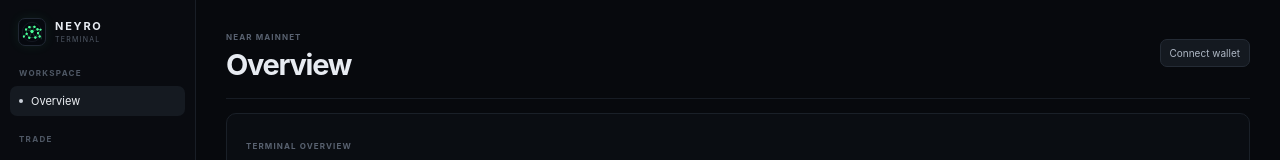
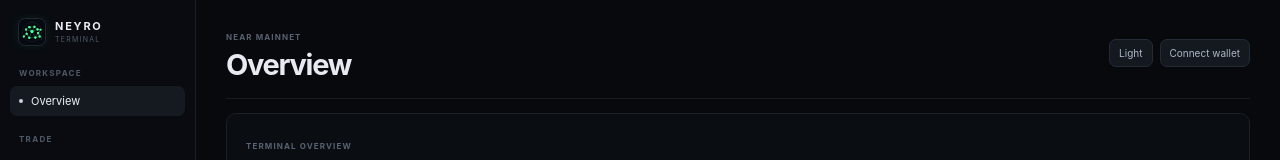
Before and after one commit to rhynox-ui/Neyro, a React (Vite) app in the folder web/: page / in a window 1280 px wide. Shown: the top 160 px of the page. Built offline with nearby package versions, Linux system fonts and the light colour scheme.

Commit message:
feat(web): add persistent light mode toggle

```diff
--- a/web/src/main.tsx
+++ b/web/src/main.tsx
@@ -246,6 +246,13 @@ async function parseFile(
 
 function App() {
   const [activeView, setActiveView] = useState("Overview");
+  const [theme, setTheme] = useState<"dark" | "light">(() => {
+    try {
+      return localStorage.getItem("neyro-theme") === "light" ? "light" : "dark";
+    } catch {
+      return "dark";
+    }
+  });
   const [wallet, setWallet] = useState<WebWalletConnector | null>(null);
   const [accountId, setAccountId] = useState("");
   const [walletBusy, setWalletBusy] = useState(false);
@@ -268,6 +275,11 @@ function App() {
   const [campaigns, setCampaigns] = useState<Campaign[]>([]);
 
   const campaignStore = useMemo(() => new IndexedDbCampaignStore(), []);
+
+  useEffect(() => {
+    document.documentElement.dataset.theme = theme;
+    try { localStorage.setItem("neyro-theme", theme); } catch {}
+  }, [theme]);
 
   useEffect(() => {
     void campaignStore.list()
@@ -648,6 +660,9 @@ function App() {
             <h1>{activeView}</h1>
           </div>
           <div className="header-actions">
+            <button className="theme-toggle" onClick={() => setTheme((current) => current === "dark" ? "light" : "dark")} aria-label={theme === "dark" ? "Use light mode" : "Use dark mode"}>
+              {theme === "dark" ? "Light" : "Dark"}
+            </button>
             {accountId ? (
               <>
                 <span className="account-pill">{accountId}</span>
```
